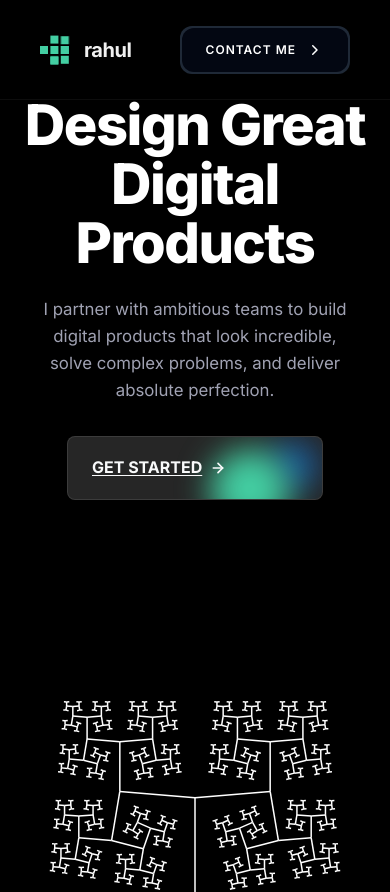
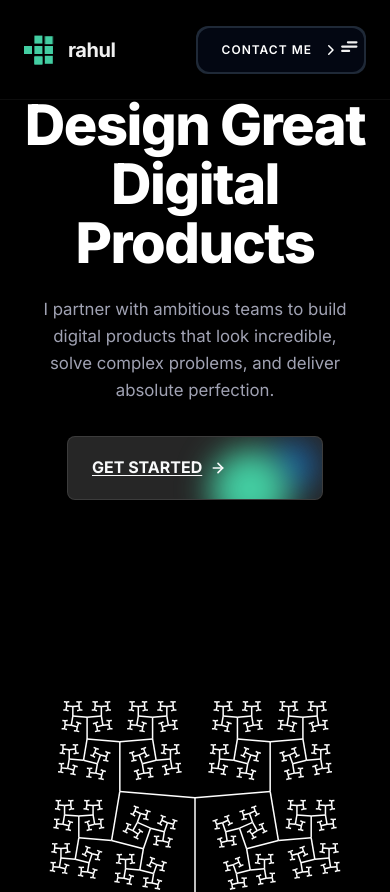
Before and after one commit to RahulNegi7/Portfolio_main, a React (Vite) app: page / in a window 390 px wide. Shown: the top 892 px of the page. Built offline with nearby package versions, Linux system fonts and the light colour scheme.

Commit message:
Overhaul navbar: add animated SVG hamburger and floating hover-blur dropdown menu

```diff
--- a/src/components/Navbar.jsx
+++ b/src/components/Navbar.jsx
@@ -1,12 +1,45 @@
-import React from 'react';
-import { ArrowRight } from 'lucide-react';
+import React, { useState, useEffect } from 'react';
+import { Menu, X, User, Wrench, Folder, MessageSquare, FileText } from 'lucide-react';
 
 const Navbar = () => {
+  const [isMobileMenuOpen, setIsMobileMenuOpen] = useState(false);
+  const [activeSection, setActiveSection] = useState('home');
+  const [scrolled, setScrolled] = useState(false);
+
+  useEffect(() => {
+    const handleScroll = () => {
+      setScrolled(window.scrollY > 50);
+
+      const sections = ['home', 'about', 'expertise', 'projects', 'testimonials', 'contact'];
+      const scrollPosition = window.scrollY + 150; // offset
+
+      for (const section of sections) {
+        const element = document.getElementById(section);
+        if (element) {
+          const { offsetTop, offsetHeight } = element;
+          if (scrollPosition >= offsetTop && scrollPosition < offsetTop + offsetHeight) {
+            setActiveSection(section);
+          }
+        }
+      }
+    };
+
+    window.addEventListener('scroll', handleScroll);
+    return () => window.removeEventListener('scroll', handleScroll);
+  }, []);
+
+  const navLinks = [
+    { name: 'About', href: '#about', id: 'about', icon: <User size={18} /> },
+    { name: 'Skills', href: '#expertise', id: 'expertise', icon: <Wrench size={18} /> },
+    { name: 'Projects', href: '#projects', id: 'projects', icon: <Folder size={18} /> },
+    { name: 'Testimonials', href: '#testimonials', id: 'testimonials', icon: <MessageSquare size={18} /> },
+  ];
+
   return (
-    <nav className="navbar" style={{ height: '100px', padding: '0 0 0 0' }}>
-      <div className="container" style={{ display: 'flex', justifyContent: 'space-between', alignItems: 'center', width: '100%', minHeight: '100px', padding: '0 2.5rem' }}>
-        <a href="#home" className="nav-logo" style={{ color: 'var(--text-light)', textDecoration: 'none', display: 'flex', alignItems: 'center', gap: '4px' }}>
-          <div className="banter-loader">
+    <nav className={`navbar ${scrolled ? 'scrolled' : ''}`}>
+      <div className="nav-container">
+        <a href="#home" className="nav-logo">
+          <div className="banter-loader flex-shrink-0">
             <div className="banter-loader__box"></div>
             <div className="banter-loader__box"></div>
             <div className="banter-loader__box"></div>
@@ -17,16 +50,10 @@ const Navbar = () => {
             <div className="banter-loader__box"></div>
             <div className="banter-loader__box"></div>
           </div>
-          <span style={{ fontSize: '1.25rem', fontWeight: '700', letterSpacing: '-0.5px' }}>rahul</span>
+          <span>rahul</span>
         </a>
 
-        <ul className="nav-links" style={{ display: 'flex', gap: '3.5rem', listStyle: 'none', margin: 0, padding: 0,
-            fontSize: '0.70rem', fontWeight: '800', letterSpacing: '1px', textTransform: 'uppercase' }}>
-          <li><a href="#about" style={{ color: 'var(--text-light)' }}>About</a></li>
-          <li><a href="#expertise" style={{ color: 'var(--text-light)' }}>Portfolio</a></li>
-          <li><a href="#testimonials" style={{ color: 'var(--text-light)' }}>Testimonials</a></li>
-        </ul>
-
+        <div className="nav-actions">
           <a href="#contact" className="btn-magic-wrap">
             <span className="btn-magic-glow"></span>
             <span className="btn-magic-content">
@@ -38,7 +65,43 @@ const Navbar = () => {
               </div>
             </span>
           </a>
+
+          <label className="hamburger mobile-menu-btn" aria-label="Toggle menu">
+            <input
+              type="checkbox"
+              checked={isMobileMenuOpen}
+              onChange={() => setIsMobileMenuOpen(!isMobileMenuOpen)}
+            />
+            <svg viewBox="0 0 32 32">
+              <path className="line line-top-bottom" d="M27 10 13 10C10.8 10 9 8.2 9 6 9 3.5 10.8 2 13 2 15.2 2 17 3.8 17 6L17 26C17 28.2 18.8 30 21 30 23.2 30 25 28.2 25 26 25 23.8 23.2 22 21 22L7 22"></path>
+              <path className="line" d="M7 16 27 16"></path>
+            </svg>
+          </label>
         </div>
+      </div>
+
+      {/* Full Menu Overlay */}
+      {isMobileMenuOpen && (
+        <div className="mobile-menu">
+          <div className="mobile-nav-links">
+            {navLinks.map((link) => (
+              <a
+                key={link.name}
+                href={link.href}
+                className={activeSection === link.id ? 'active' : ''}
+                onClick={() => setIsMobileMenuOpen(false)}
+              >
+                {link.icon}
+                {link.name}
+              </a>
+            ))}
+            <a href="/resume.pdf" target="_blank" rel="noopener noreferrer" onClick={() => setIsMobileMenuOpen(false)}>
+              <FileText size={18} />
+              Resume
+            </a>
+          </div>
+        </div>
+      )}
     </nav>
   );
 };
--- a/src/index.css
+++ b/src/index.css
@@ -928,3 +928,229 @@ a {
     margin-left: 0;
   }
 }
+
+/* --- OVERHAULED RESPONSIVE NAVBAR --- */
+.navbar {
+  position: fixed;
+  top: 0;
+  width: 100%;
+  height: 100px;
+  z-index: 1000;
+  transition: background 0.3s ease, box-shadow 0.3s ease;
+  background: transparent;
+}
+
+.navbar.scrolled {
+  background: rgba(5, 5, 5, 0.95);
+  backdrop-filter: blur(10px);
+  box-shadow: 0 4px 30px rgba(0, 0, 0, 0.5);
+  border-bottom: 1px solid rgba(255, 255, 255, 0.05);
+}
+
+.nav-container {
+  display: flex !important;
+  justify-content: space-between;
+  align-items: center;
+  width: 100%;
+  height: 100px;
+  padding: 0 5rem 0 2.5rem;
+  max-width: 1400px;
+  margin: 0 auto;
+}
+
+
+
+.nav-logo {
+  color: var(--text-light);
+  text-decoration: none;
+  display: flex;
+  align-items: center;
+  gap: 4px;
+}
+.nav-logo span {
+  font-size: 1.25rem;
+  font-weight: 700;
+  letter-spacing: -0.5px;
+}
+
+.resume-link {
+  border: 1px solid rgba(67, 206, 162, 0.4);
+  padding: 8px 16px;
+  border-radius: 6px;
+  color: #43cea2 !important;
+  transition: all 0.3s ease;
+  margin-top: 1rem;
+}
+
+.resume-link:hover {
+  background: rgba(67, 206, 162, 0.1);
+  border-color: #43cea2;
+}
+
+.nav-actions {
+  display: flex;
+  align-items: center;
+}
+
+.mobile-menu-btn {
+  position: fixed;
+  top: 1.8rem;
+  right: 1.5rem;
+  display: block !important;
+  background: none;
+  border: none;
+  color: var(--text-light);
+  cursor: pointer;
+  padding: 0;
+  z-index: 1010;
+  transition: transform 0.3s ease, color 0.3s ease;
+  transform: scale(0.65); /* making it small */
+}
+
+.mobile-menu-btn:hover {
+  color: #43cea2;
+  transform: scale(0.75);
+}
+
+/* Adding Universal Hamburger Styling (animated SVG) */
+.hamburger {
+  cursor: pointer;
+  display: flex !important;
+  align-items: center;
+}
+
+.hamburger input {
+  display: none;
+}
+
+.hamburger svg {
+  height: 2.2em;
+  transition: transform 600ms cubic-bezier(0.4, 0, 0.2, 1);
+}
+
+.line {
+  fill: none;
+  stroke: var(--text-light);
+  stroke-linecap: round;
+  stroke-linejoin: round;
+  stroke-width: 3;
+  transition: stroke-dasharray 600ms cubic-bezier(0.4, 0, 0.2, 1), stroke-dashoffset 600ms cubic-bezier(0.4, 0, 0.2, 1), stroke 300ms ease;
+}
+
+.line-top-bottom {
+  stroke-dasharray: 12 63;
+}
+
+.hamburger input:checked + svg {
+  transform: rotate(-45deg);
+}
+
+.hamburger input:checked + svg .line-top-bottom {
+  stroke-dasharray: 20 300;
+  stroke-dashoffset: -32.42;
+}
+
+.hamburger:hover .line {
+  stroke: #43cea2;
+}
+
+/* Floating Menu Box */
+.mobile-menu {
+  position: fixed;
+  top: 4.5rem;
+  right: 1.5rem;
+  z-index: 999;
+  animation: fadeInDown 0.3s ease forwards;
+}
+
+@keyframes fadeInDown {
+  from { opacity: 0; transform: translateY(-10px); }
+  to { opacity: 1; transform: translateY(0); }
+}
+
+.mobile-nav-links {
+  display: flex;
+  flex-direction: column;
+  width: 250px;
+  background-color: rgba(25, 25, 30, 0.5); /* Card background */
+  justify-content: center;
+  border-radius: 12px;
+  padding: 10px;
+  border: 1px solid rgba(255, 255, 255, 0.05);
+  box-shadow: 0 10px 30px rgba(0,0,0,0.5);
+}
+
+.mobile-nav-links a {
+  background-color: transparent;
+  border: none;
+  padding: 14px 20px;
+  color: var(--text-light);
+  display: flex;
+  align-items: center;
+  position: relative;
+  gap: 12px; /* space between icon and text */
+  cursor: pointer;
+  border-radius: 8px;
+  text-decoration: none;
+  font-weight: 700;
+  font-size: 1.05rem;
+  letter-spacing: 1px;
+  text-transform: uppercase;
+  transition: all 0.3s ease;
+}
+
+.mobile-nav-links a:not(:active):hover,
+.mobile-nav-links a:focus {
+  background-color: rgba(255, 255, 255, 0.05);
+}
+
+.mobile-nav-links a:focus,
+.mobile-nav-links a:active,
+.mobile-nav-links a.active {
+  background-color: rgba(67, 206, 162, 0.15);
+  outline: none;
+  color: #43cea2;
+}
+
+.mobile-nav-links a::before {
+  content: "";
+  position: absolute;
+  top: 15%;
+  left: 6px; /* slightly inset */
+  width: 4px;
+  height: 70%;
+  background-color: #43cea2;
+  border-radius: 4px;
+  opacity: 0;
+  transition: opacity 0.3s ease;
+}
+
+.mobile-nav-links a:focus::before,
+.mobile-nav-links a:active::before,
+.mobile-nav-links a.active::before,
+.mobile-nav-links a:hover::before {
+  opacity: 1;
+}
+
+.mobile-nav-links a svg {
+  width: 20px;
+  height: 20px;
+  transition: all 0.3s ease;
+}
+
+.mobile-nav-links a:hover svg,
+.mobile-nav-links a.active svg {
+  color: #43cea2;
+}
+
+/* Sibling Blur Effect */
+.mobile-nav-links:hover > a:not(:hover) {
+  transition: 300ms;
+  filter: blur(1.5px);
+  transform: scale(0.95);
+  opacity: 0.6;
+}
+
+@media (max-width: 900px) {
+  .nav-container { padding: 0 1.5rem !important; }
+}
```
Lines whose indentation alone changed are shown as unchanged.
